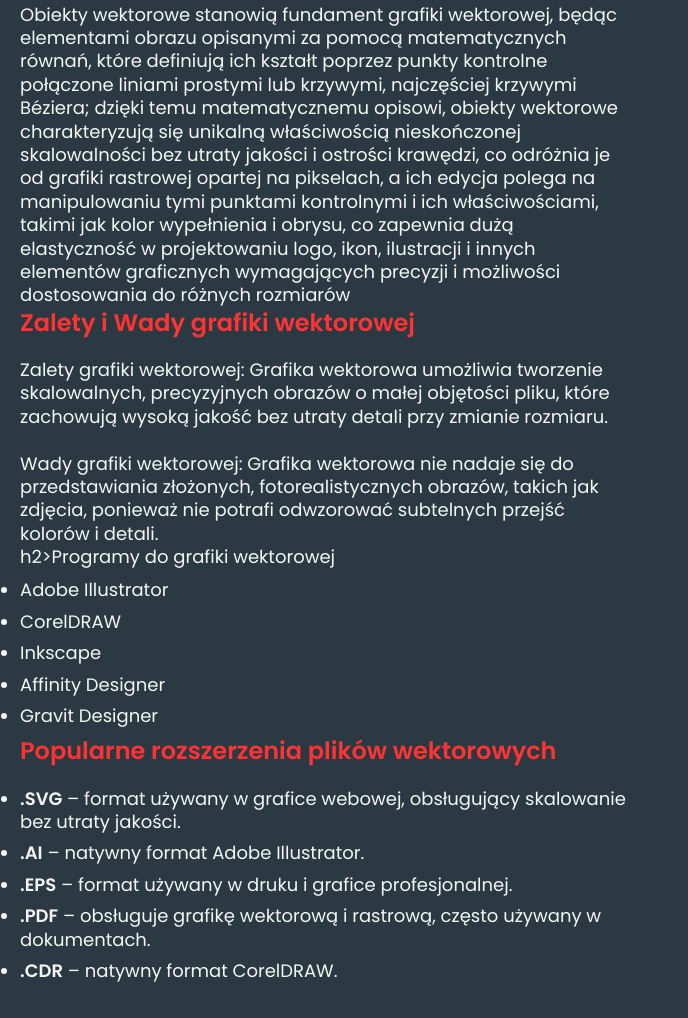
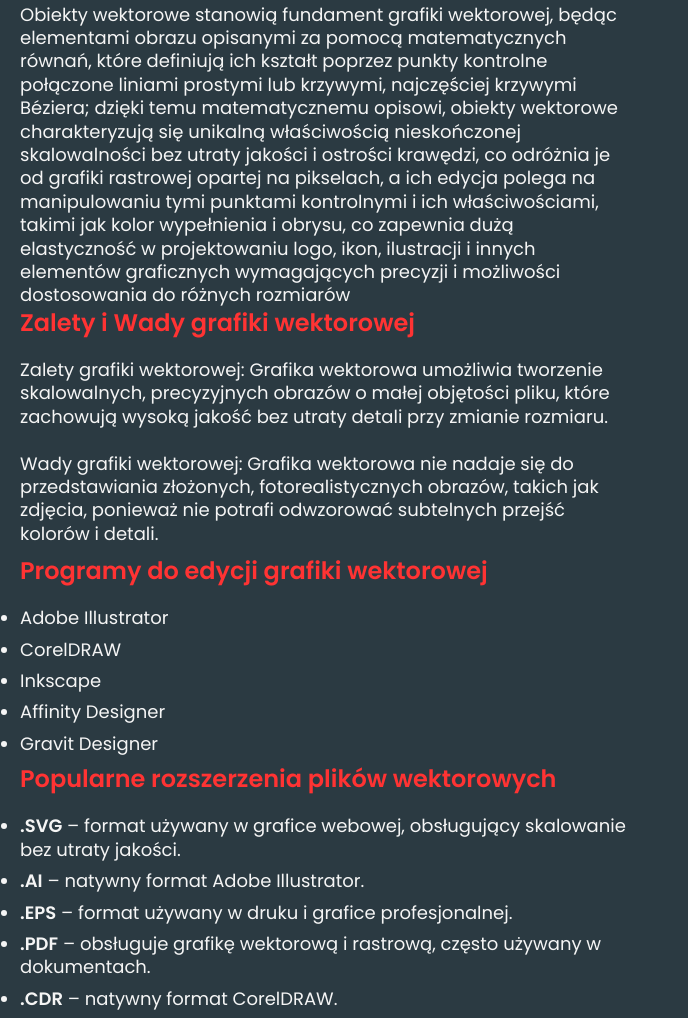
Before and after one commit to gitszymon1/Strona-o-grafice-komputerowej, a plain HTML site: page Wektorowa.html in a window 1280 px wide. Shown: the part 1101-2119 px from the top of the page, without its empty margins (0-688 px from the left). Before the commit the page ends 2091 px from the top, so only its background shows below. Drawn offline with Linux system fonts and the light colour scheme.

Commit message:
Update Wektorowa.html

```diff
--- a/Wektorowa.html
+++ b/Wektorowa.html
@@ -144,8 +144,9 @@
             <p>Zalety grafiki wektorowej: Grafika wektorowa umożliwia tworzenie skalowalnych, precyzyjnych obrazów o małej objętości pliku, które zachowują wysoką jakość bez utraty detali przy zmianie rozmiaru.
             <br><br>
                 Wady grafiki wektorowej: Grafika wektorowa nie nadaje się do przedstawiania złożonych, fotorealistycznych obrazów, takich jak zdjęcia, ponieważ nie potrafi odwzorować subtelnych przejść kolorów i detali.</p>
-            h2>Programy do grafiki wektorowej</h2>
-            <ul>
+             <ul>
+            <h2>Programy do edycji grafiki wektorowej</h2>
+
                 <li>Adobe Illustrator</li>
                 <li>CorelDRAW</li>
                 <li>Inkscape</li>
```
